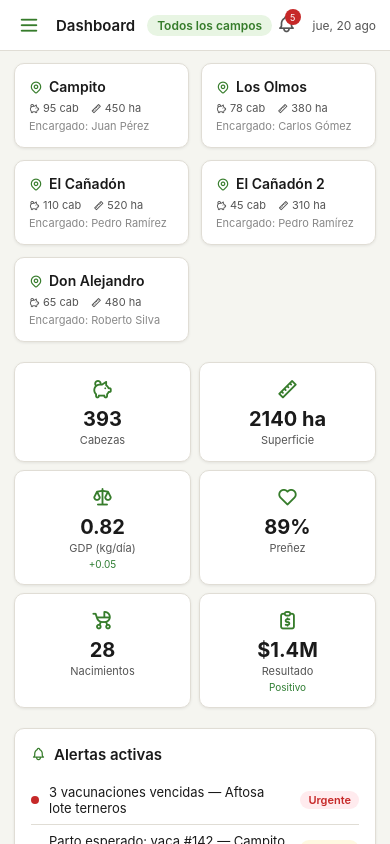
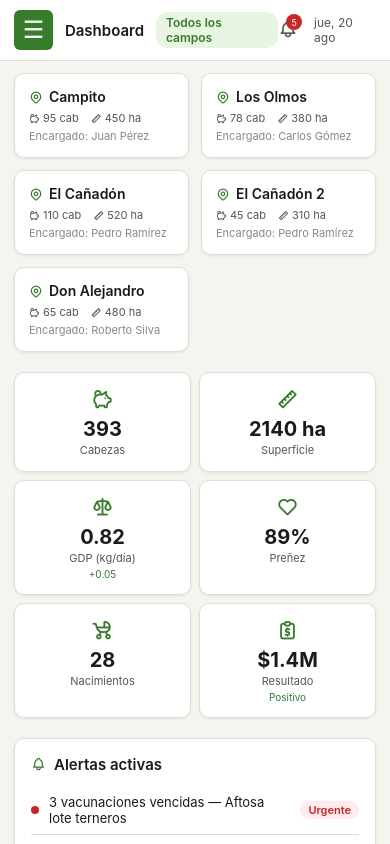
Before and after one commit to elcampitocabana-hub/el-campito, a plain HTML site: page el-campito.html in a window 390 px wide. Drawn offline with nearby package versions, Linux system fonts and the light colour scheme.

Commit message:
Fix hamburger boton visible mobile con estilo explicito

```diff
--- a/el-campito.html
+++ b/el-campito.html
@@ -26,6 +26,7 @@ body{font-family:-apple-system,BlinkMacSystemFont,'Segoe UI',Roboto,sans-serif;b
 .nav-sep{height:1px;background:rgba(255,255,255,.12);margin:8px 12px}
 .user-box{display:flex;align-items:center;gap:10px;padding:14px 16px;border-top:1px solid rgba(255,255,255,.15)}.user-box .avatar{width:32px;height:32px;border-radius:50%;background:rgba(255,255,255,.2);display:flex;align-items:center;justify-content:center;font-size:14px;font-weight:600;flex-shrink:0}.user-info span{font-size:12px;display:block}.user-info .uname{color:#fff;font-weight:500}.user-info .urole{color:rgba(255,255,255,.6)}
 .main{flex:1;display:flex;flex-direction:column;overflow:hidden}
+.btn-hamburger{display:none;background:var(--accent);color:#fff;border:none;border-radius:6px;font-size:24px;width:40px;height:40px;cursor:pointer;align-items:center;justify-content:center}
 .topbar{display:flex;align-items:center;justify-content:space-between;padding:12px 24px;background:var(--bg2);border-bottom:1px solid var(--border);flex-shrink:0}.topbar-left{display:flex;align-items:center;gap:12px}.topbar h1{font-size:18px;font-weight:600}.topbar-right{display:flex;align-items:center;gap:16px}.topbar-right .notif{position:relative;cursor:pointer;font-size:20px;color:var(--text2)}.notif-badge{position:absolute;top:-4px;right:-4px;width:16px;height:16px;border-radius:50%;background:var(--danger);color:#fff;font-size:9px;display:flex;align-items:center;justify-content:center}
 .campo-badge{font-size:12px;color:var(--accent);background:var(--accent-bg);padding:3px 10px;border-radius:12px;font-weight:600}
 .content{flex:1;overflow-y:auto;padding:20px 24px}
@@ -96,7 +97,7 @@ body{font-family:-apple-system,BlinkMacSystemFont,'Segoe UI',Roboto,sans-serif;b
 <div class="main">
   <div class="topbar">
     <div class="topbar-left">
-      <button class="btn-hamburger" onclick="toggleMobileSidebar()" style="background:none;border:none;cursor:pointer;font-size:22px;color:var(--accent);padding:4px"><i class="ti ti-menu-2"></i></button>
+      <button class="btn-hamburger" onclick="toggleMobileSidebar()">&#9776;</button>
 
       <h1 id="page-title">Dashboard</h1>
       <span class="campo-badge" id="campo-badge">Todos los campos</span>
```
